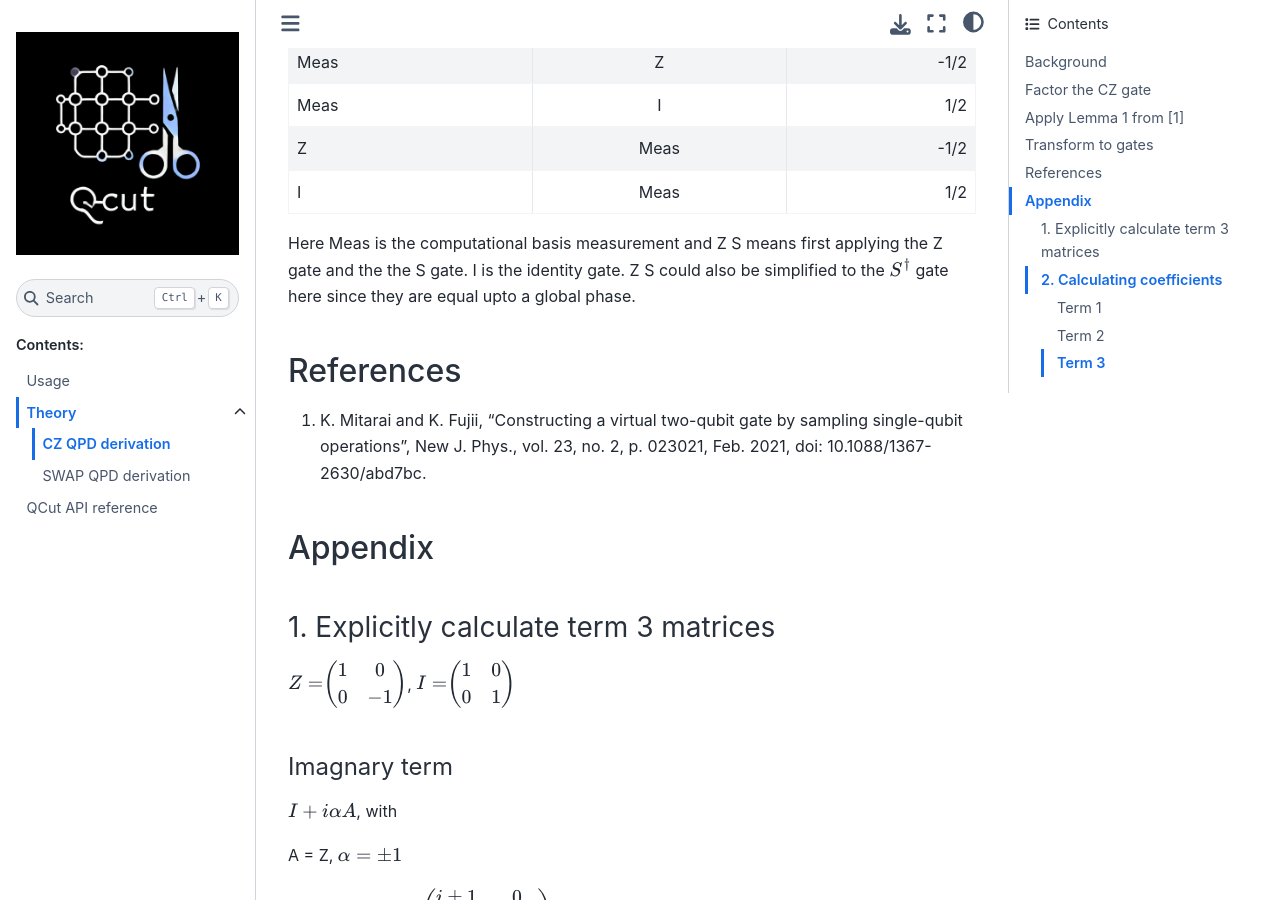
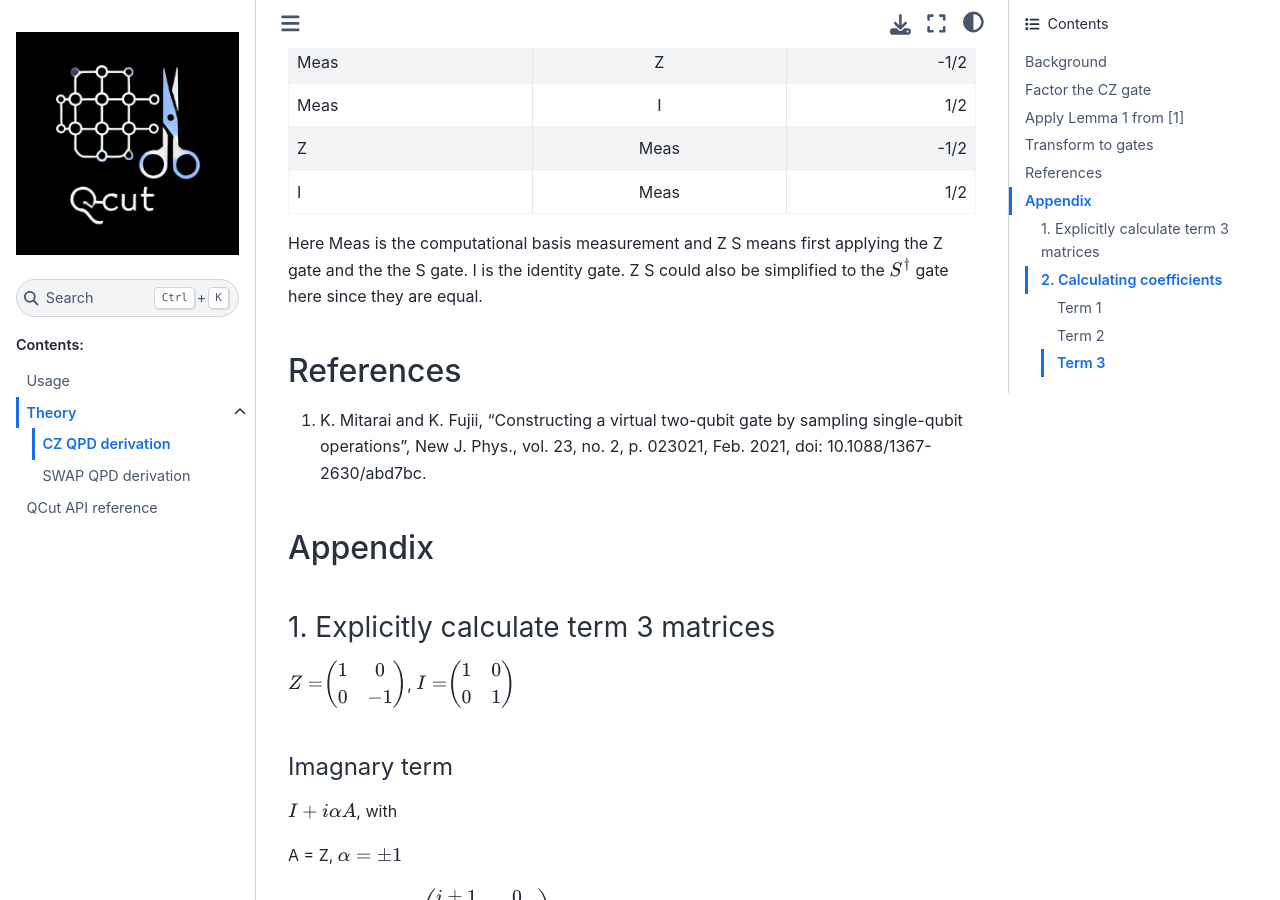
Before and after one commit to JooNiv/QCut, a Sphinx documentation site: the page built from docs/theory/CZ_derivation.md, in a window 1280 px wide and 900 px high, scrolled down 1836 px. Built offline with Sphinx 7.4.7 and the Sphinx Book theme 1.1.4, drawn with Linux system fonts in a browser that asks for light colours; pages that are not in the unit, such as notebooks, are missing from menus; the version number could not be read and is left out.

Commit message:
small edit

```diff
--- a/docs/theory/CZ_derivation.md
+++ b/docs/theory/CZ_derivation.md
@@ -56,7 +56,7 @@ Now we can get the full decomposition by applying the extra terms from [equation
 | Z       | Meas    | -1/2 |
 | I       | Meas    |  1/2 |
 
-Here Meas is the computational basis measurement and Z S means first applying the Z gate and the the S gate. I is the identity gate. Z S could also be simplified to the $S^\dagger$ gate here since they are equal upto a global phase.
+Here Meas is the computational basis measurement and Z S means first applying the Z gate and the the S gate. I is the identity gate. Z S could also be simplified to the $S^\dagger$ gate here since they are equal.
 
 (references)=
 ## References
```
